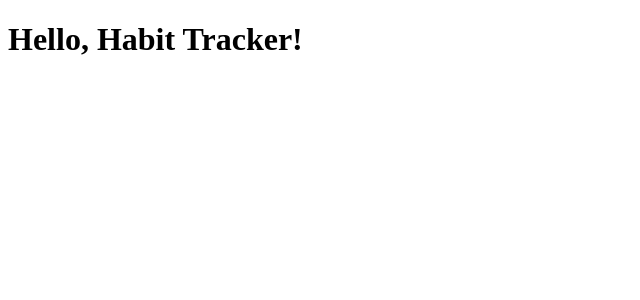
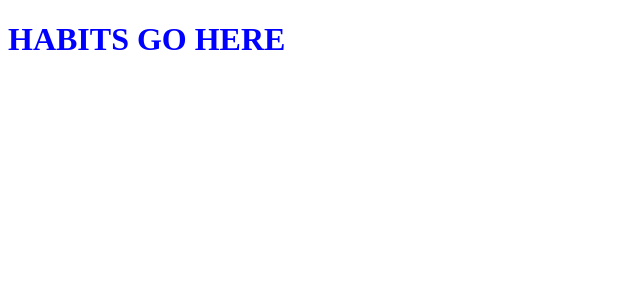
Before and after one commit to jjvega86/habit-tracker-full, a React (Create React App) app: page / in a window 1280 px wide. Shown: the top 300 px of the page, without its empty margins (0-640 px from the left). Built offline with nearby package versions, Linux system fonts and the light colour scheme.

Commit message:
Added initial styled-component styling to HabitPage

```diff
--- a/src/App.tsx
+++ b/src/App.tsx
@@ -1,9 +1,11 @@
 import React from "react";
+
+import HabitPage from "./views/Habits/HabitsPage/HabitPage";
 
 function App() {
   return (
     <>
-      <h1>Hello, Habit Tracker!</h1>
+      <HabitPage />
     </>
   );
 }
--- /dev/null
+++ b/src/views/Habits/HabitsPage/HabitPage.styles.js
@@ -0,0 +1,5 @@
+import styled from "styled-components";
+
+export const Header = styled.h1`
+  color: blue;
+`;
--- /dev/null
+++ b/src/views/Habits/HabitsPage/HabitPage.tsx
@@ -0,0 +1,5 @@
+import { Header } from "./HabitPage.styles";
+
+export default function HabitPage() {
+  return <Header>HABITS GO HERE</Header>;
+}
```
